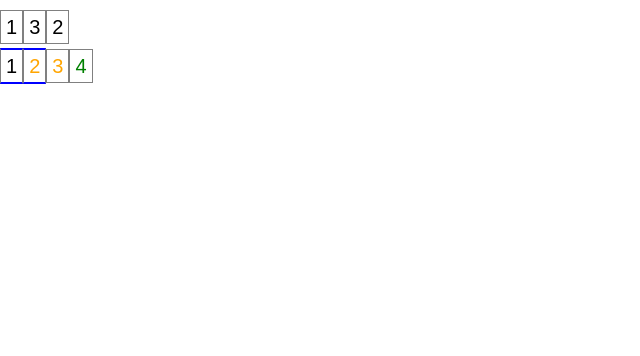
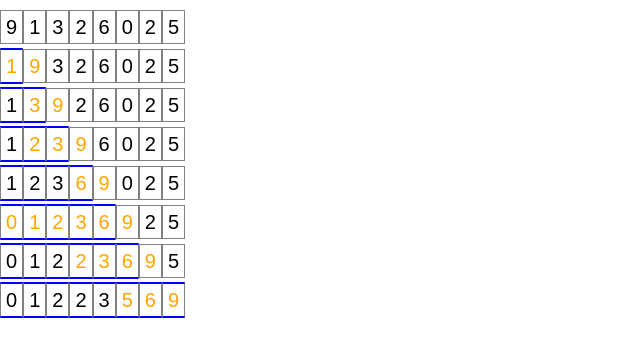
Before and after one commit to StreamedLine/Array-Algorithm-Visualizer, a React (Create React App) app: page / in a window 1280 px wide. Shown: the top 356 px of the page, without its empty margins (0-640 px from the left). Built offline with nearby package versions, Linux system fonts and the light colour scheme.

Commit message:
ArrayTracker accepts optional param to not track duplicates. InsertionSort is it's own element

```diff
--- a/src/App.js
+++ b/src/App.js
@@ -1,20 +1,13 @@
 import React, { Component } from 'react';
-import ArrayTracker from './state/ArrayTracker';
-import Arr from './containers/Arr';
+import InsertionSort from './state/InsertionSort'
 import './App.css';
-
-const arrayTracker = new ArrayTracker([1,3,2]);
-arrayTracker.track([1,2,3,4]);
-arrayTracker.markSorted([0,1])
-
 
 
 class App extends Component {
   render() {
     return (
       <div className="App">
-        <Arr arr={arrayTracker.previous().arr} prevSnapshot={arrayTracker.previous().arr} sorted={{}}/>
-        <Arr arr={arrayTracker.last().arr} prevSnapshot={arrayTracker.previous().arr} sorted={arrayTracker.last().sorted}/>
+        <InsertionSort />
       </div>
     );
   }
--- a/src/state/ArrayTracker.js
+++ b/src/state/ArrayTracker.js
@@ -7,12 +7,27 @@ function isIterable(obj) {
 
 
 class ArrayTracker {
-	constructor(arr) {
-			this.snapshots = [arr];
-			this.sorted = [{}];
+	constructor(arr, avoidDuplicates) {
+		this.avoidDuplicates = avoidDuplicates;
+		this.snapshots = [];
+		this.sorted = [];
+		this.snapshots.push(arr.slice(0));
+		this.sorted.push({})
 	}
 
 	track(arr) {
+		//avoid duplicates
+		console.log(this.snapshots)
+		if (this.avoidDuplicates && arr.length == this.last().arr.length) {
+
+			let arr1 = arr.slice(0);
+			let arr2 = this.last().arr.slice(0);
+			while (arr1.length > 0 && arr1[0] == arr2[0]) {
+				arr1.shift();
+				arr2.shift();
+			}
+			if (arr1.length == 0) {console.log('duplicate detected');return}
+		}
 		this.snapshots.push(arr.slice(0));
 		this.sorted.push({})
 	}
@@ -27,12 +42,25 @@ class ArrayTracker {
 		return {arr: this.snapshots[index], sorted: this.sorted[index]};
 	}
 
+	count() {
+		return this.snapshots.length;
+	}
+
 	history() {
 		return this.snapshots
 	}
 
 	markSorted(index) {
 		let arrIndex = this.snapshots.length - 1;
+
+		if (typeof index === 'string') {
+			let arr = [];
+			for (let i = 0; i < parseInt(index); i++) {
+				arr.push(i);
+			}
+			index = arr;
+		}
+
 		if (isIterable(index)) {
 			for (let i of index) {
 				this.sorted[arrIndex][i] = true
--- /dev/null
+++ b/src/state/InsertionSort.js
@@ -0,0 +1,44 @@
+import React from 'react';
+import ArrayTracker from './ArrayTracker';
+import Arr from '../containers/Arr';
+import Span from '../components/Span'
+
+class InsertionSort extends React.Component {
+	render() {
+		const trackedArrs = () => {
+			const arrayTracker = new ArrayTracker([9,1,3,2,6,0,2,5], true);
+
+			let arr = arrayTracker.last().arr.slice(0);
+			arrayTracker.track(arr);
+
+			for (var i = 0; i < arr.length; i++) {
+			  let currentVal = arr[i];
+			  let j = i - 1;
+			  while (j >= 0 && arr[j] > currentVal) {
+			    arr[j + 1] = arr[j];
+			    j = j - 1;
+			  }
+			  arr[j + 1] = currentVal;
+			  arrayTracker.track(arr.slice(0));
+			  arrayTracker.markSorted(`${i}`);
+			}
+
+			arrayTracker.markSorted(`${arr.length}`)
+
+			const arrs = [];
+			for (let i = 0; i < arrayTracker.count(); i++) {
+				let prevSnapshot = i > 0 ? arrayTracker.snapshots[i-1] : arrayTracker.snapshots[i];
+			  arrs.push(<Arr arr={arrayTracker.snapshots[i]} prevSnapshot={prevSnapshot} sorted={arrayTracker.sorted[i]}/>)
+			}
+
+			return arrs
+		}
+		return (
+			<div>
+				{trackedArrs()}
+			</div>
+		)
+	}
+}
+
+export default InsertionSort
```
